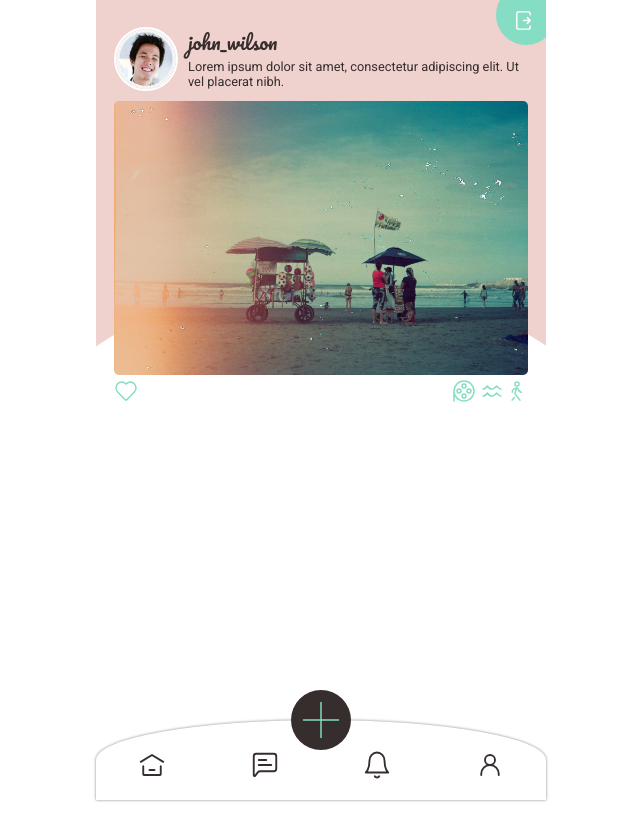
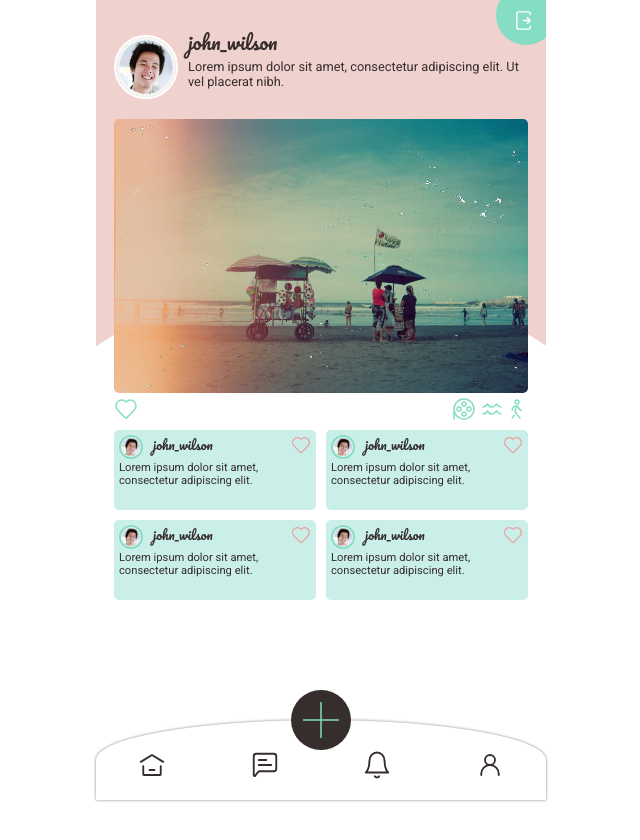
Before and after one commit to mdart86/Pixello, a React (Create React App) app: page /view-post in a window 1280 px wide. Shown: the top 840 px of the page, without its empty margins (319-959 px from the left). Before the commit the page ends 800 px from the top, so only its background shows below. Built offline with nearby package versions, Linux system fonts and the light colour scheme.

Commit message:
added comments

```diff
--- /dev/null
+++ b/src/components/Comment.js
@@ -0,0 +1,51 @@
+import React from 'react'
+import styled from 'styled-components'
+import profilePicture from '../images/profile-picture.jpeg'
+import like from '../images/like-comments.svg'
+
+export const Comment = () => {
+    return (
+        <>
+            <Box>
+                <Avatar src={profilePicture} alt="A man's profile picture."/>
+                <Icon src={like} alt="like button"/>
+                <Username>john_wilson</Username>
+                <Caption>Lorem ipsum dolor sit amet, consectetur adipiscing elit. </Caption>
+            </Box>
+        </>
+    )
+}
+
+const Box = styled.div`
+    background: var(--blue);
+    margin: 0;
+    border-radius: 5px;
+`
+
+const Avatar = styled.img`
+    width: 20px;
+    height: 20px;
+    object-fit: cover;
+    float: left;
+    margin: 5px 10px 0 5px;
+    border-radius: 50%;
+    border: 2px solid var(--green);
+`
+
+const Username = styled.p`
+    font-family: 'pacifico', cursive;
+    margin: 0;
+    margin-top: 3px;
+    font-size: 0.8rem;
+`
+
+const Caption = styled.p`
+    margin: 5px;
+    font-size: 0.7rem;
+`
+
+const Icon = styled.img`
+    float: right;
+    height: 20px;
+    margin: 5px;
+`
--- a/src/components/Post.js
+++ b/src/components/Post.js
@@ -2,7 +2,7 @@ import React from 'react'
 import styled from 'styled-components'
 import { Link } from 'react-router-dom'
 import placeholder from '../images/placeholder.jpg'
-import like from '../images/like.svg'
+import like from '../images/like-posts.svg'
 import profilePicture from '../images/profile-picture.jpeg'
 
 export const Post = () => {
--- a/src/components/ViewPost.js
+++ b/src/components/ViewPost.js
@@ -1,7 +1,8 @@
 import React from 'react'
 import styled from 'styled-components'
+import { Comment } from './Comment'
 import placeholder from '../images/placeholder.jpg'
-import like from '../images/like.svg'
+import like from '../images/like-posts.svg'
 import profilePicture from '../images/profile-picture.jpeg'
 import film from '../images/film.svg'
 import water from '../images/water.svg'
@@ -25,7 +26,14 @@ export const ViewPost = () => {
                     <Icon water src={water} alt="water category"/>
                     <Icon src={candid} alt="candid category"/>
                 </CategoryContainer>
+                <CommentsContainer>
+                    <Comment create/>
+                    <Comment/>
+                    <Comment/>
+                    <Comment/>
+                </CommentsContainer>
             </PostContainer>
+            <Clearance/>
         </>
     )
 }
@@ -70,8 +78,7 @@ const Avatar = styled.img`
     height: 60px;
     object-fit: cover;
     float: left;
-    margin-right: 10px;
-    margin-top: 2px;
+    margin: 10px 10px 10px 0;
     border-radius: 50%;
     border: 2px solid var(--white);
 `
@@ -90,3 +97,18 @@ const Caption = styled.p`
 const Icon = styled.img`
     ${props => props.water ? "margin-left: 4px;" : null}
 `
+
+const CommentsContainer = styled.div`
+    display: grid;
+    grid-template-columns: 1fr 1fr;
+    grid-auto-rows: minmax(80px, auto);
+    column-gap: 10px;
+    row-gap: 10px;
+    margin-top: 5px;
+`
+
+const Clearance = styled.div`
+    width: 100%;
+    height: 110px;
+    background: var(--white);
+`
```
Also changed, not shown: src/images/like-comments.svg (added), src/images/like-posts.svg (renamed from src/images/like.svg). Lines whose indentation alone changed are shown as unchanged.
